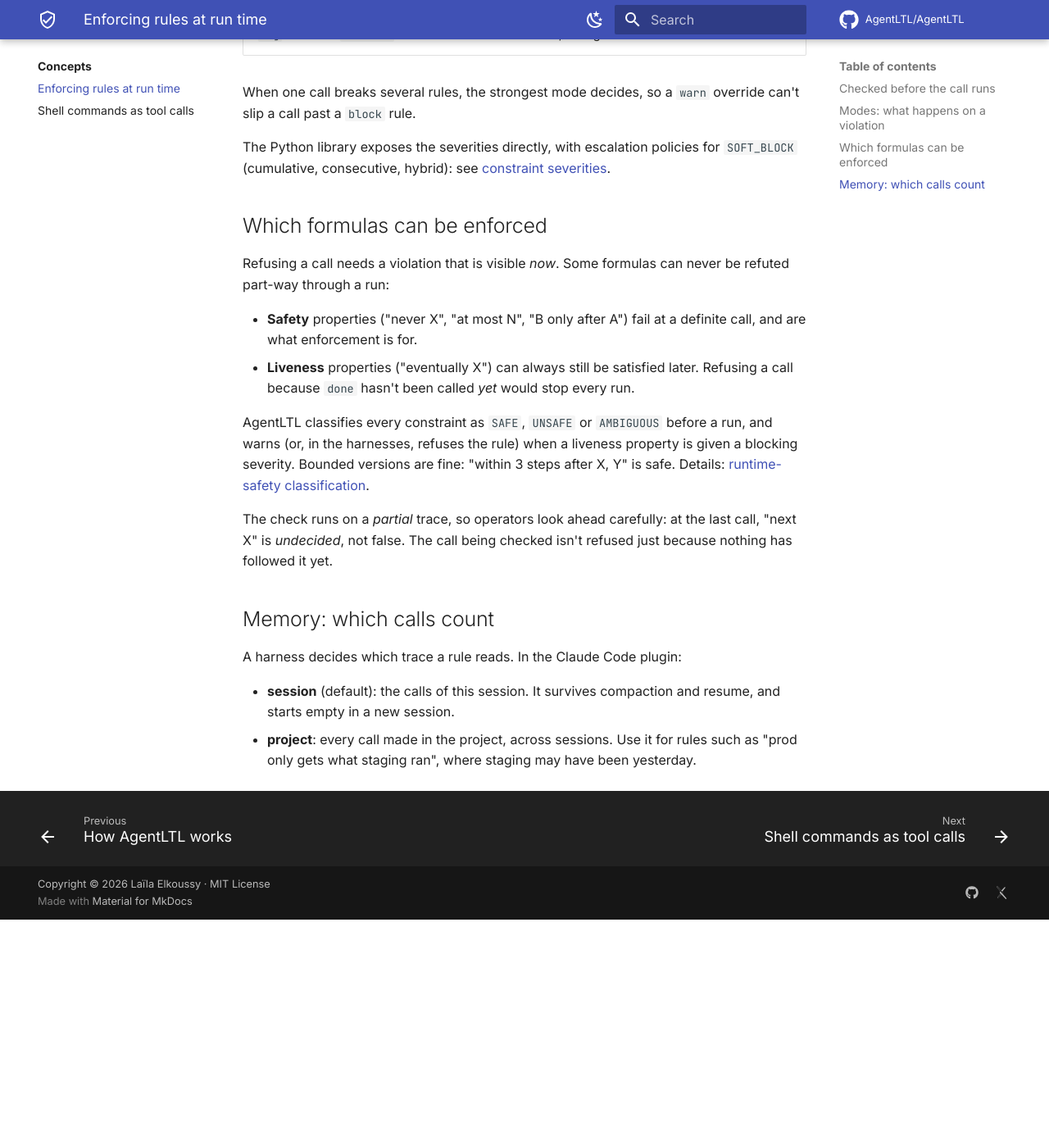
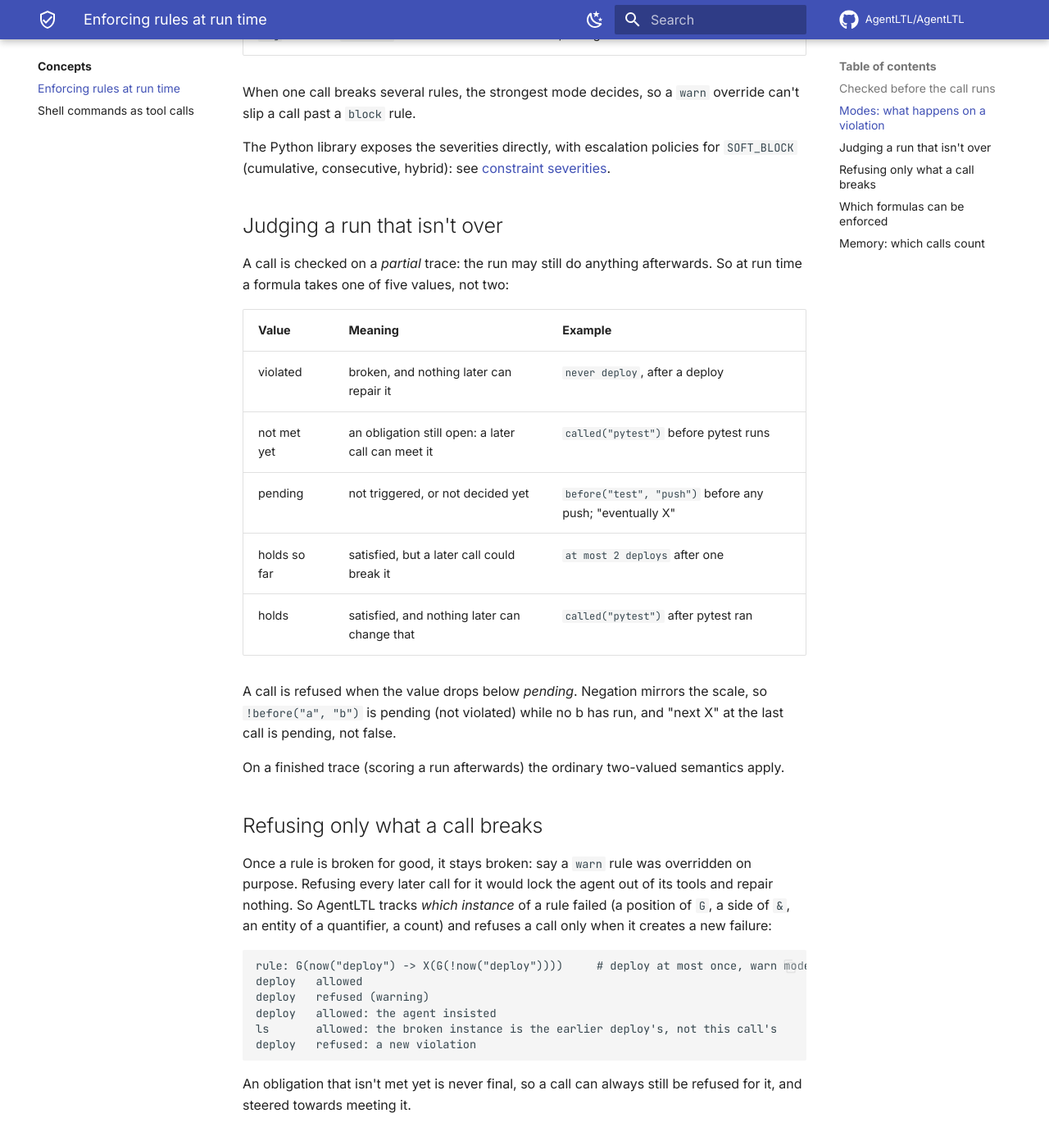
Before and after one commit to AgentLTL/AgentLTL.github.io, an MkDocs documentation site: the page built from docs/concepts/enforcement.md, in a window 1280 px wide and 1400 px high, scrolled down 1463 px. Shown: the top 1397 px of the window at 82% size. Built offline with MkDocs 1.6.1 and Material for MkDocs 9.7.7, drawn with Linux system fonts in a browser that asks for light colours; comment, search, counter and statistics services are not loaded; before the commit the page ends 2585 px from its top, so only the background shows below that; some of the changed text lies outside the part shown.

Commit message:
Enforcement: five values on a partial trace, refusing only what a call breaks, SAFE/UNSAFE/INERT

````diff
--- a/docs/concepts/enforcement.md
+++ b/docs/concepts/enforcement.md
@@ -47,24 +47,61 @@ The Python library exposes the severities directly, with escalation policies for
 `SOFT_BLOCK` (cumulative, consecutive, hybrid): see
 [constraint severities](../python/index.md#constraint-severities).
 
+## Judging a run that isn't over
+
+A call is checked on a *partial* trace: the run may still do anything afterwards. So at
+run time a formula takes one of five values, not two:
+
+| Value | Meaning | Example |
+|---|---|---|
+| violated | broken, and nothing later can repair it | `never deploy`, after a deploy |
+| not met yet | an obligation still open: a later call can meet it | `called("pytest")` before pytest runs |
+| pending | not triggered, or not decided yet | `before("test", "push")` before any push; "eventually X" |
+| holds so far | satisfied, but a later call could break it | `at most 2 deploys` after one |
+| holds | satisfied, and nothing later can change that | `called("pytest")` after pytest ran |
+
+A call is refused when the value drops below *pending*. Negation mirrors the scale, so
+`!before("a", "b")` is pending (not violated) while no b has run, and "next X" at the last
+call is pending, not false.
+
+On a finished trace (scoring a run afterwards) the ordinary two-valued semantics apply.
+
+## Refusing only what a call breaks
+
+Once a rule is broken for good, it stays broken: say a `warn` rule was overridden on
+purpose. Refusing every later call for it would lock the agent out of its tools and repair
+nothing. So AgentLTL tracks *which instance* of a rule failed (a position of `G`, a side of
+`&`, an entity of a quantifier, a count) and refuses a call only when it creates a new
+failure:
+
+```
+rule: G(now("deploy") -> X(G(!now("deploy"))))     # deploy at most once, warn mode
+deploy   allowed
+deploy   refused (warning)
+deploy   allowed: the agent insisted
+ls       allowed: the broken instance is the earlier deploy's, not this call's
+deploy   refused: a new violation
+```
+
+An obligation that isn't met yet is never final, so a call can always still be refused
+for it, and steered towards meeting it.
+
 ## Which formulas can be enforced
 
-Refusing a call needs a violation that is visible *now*. Some formulas can never be
-refuted part-way through a run:
+AgentLTL classifies every constraint before a run, from the values it can take:
 
-- **Safety** properties ("never X", "at most N", "B only after A") fail at a definite call,
-  and are what enforcement is for.
-- **Liveness** properties ("eventually X") can always still be satisfied later. Refusing a
-  call because `done` hasn't been called *yet* would stop every run.
+- **SAFE**: it only fails for good ("never X", "at most N", "B only after A",
+  `before(a, b)`): every refusal points at a real violation made by that call.
+- **UNSAFE**: it can fail while an obligation is open (a bare `called("x")`), so a blocking
+  severity refuses every call until the obligation is met.
+- **INERT**: it can't fail before the run ends ("eventually X", `in_order`), so a blocking
+  severity would never fire. Check it when the agent finishes, or bound it: "within 3
+  steps after X, Y" is SAFE.
+- **AMBIGUOUS**: a predicate that declared nothing, or an unknown node.
 
-AgentLTL classifies every constraint as `SAFE`, `UNSAFE` or `AMBIGUOUS` before a run, and
-warns (or, in the harnesses, refuses the rule) when a liveness property is given a blocking
-severity. Bounded versions are fine: "within 3 steps after X, Y" is safe. Details:
+The Python library warns when an UNSAFE or INERT constraint gets a blocking severity; the
+harnesses reject such rules. Details:
 [runtime-safety classification](../python/index.md#runtime-safety-classification).
-
-The check runs on a *partial* trace, so operators look ahead carefully: at the last call,
-"next X" is *undecided*, not false. The call being checked isn't refused just because
-nothing has followed it yet.
 
 ## Memory: which calls count
 
````
